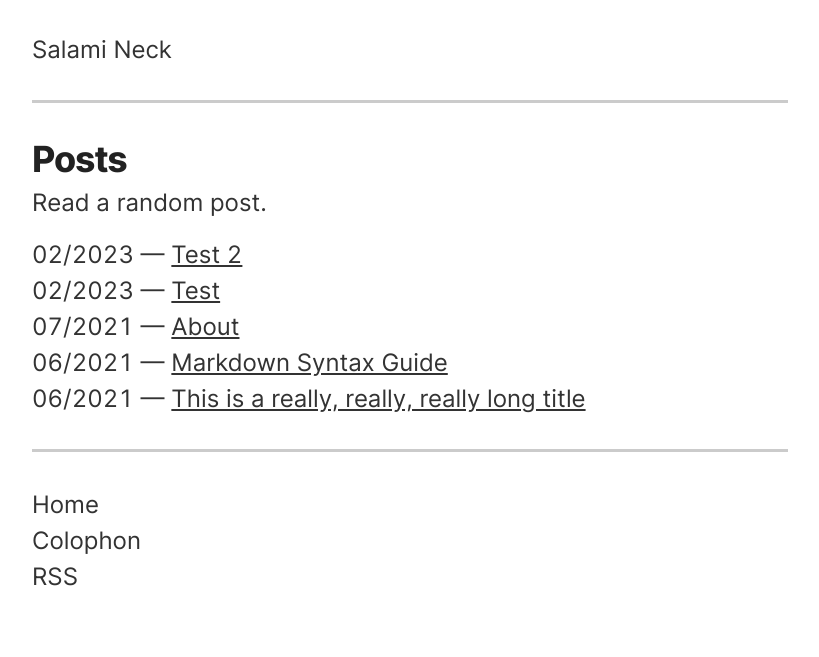
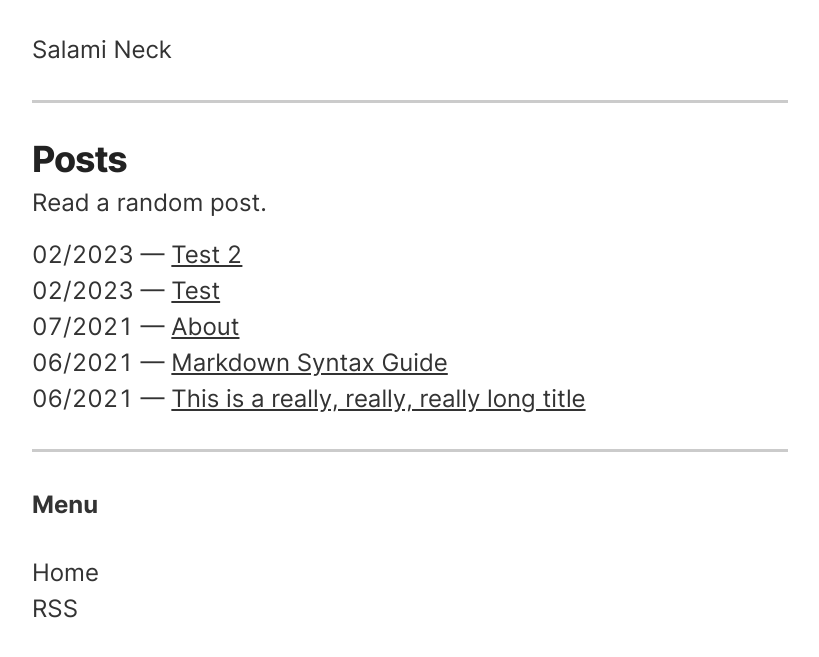
Before and after one commit to ajpwalser/ajpwalser.github.io, a Jekyll site: the page built from index.html, in a window 1280 px wide. Shown: the top 657 px of the page, without its empty margins (230-1049 px from the left). Built offline with Jekyll 4.4.1, drawn with Linux system fonts in a browser that asks for light colours.

Commit message:
Update index.html

```diff
--- a/index.html
+++ b/index.html
@@ -17,9 +17,9 @@ description:
 <footer>
 <p class="footer">
   <nav>
+    <h4>Menu</h4>
     <ul id="menu">
         <li><a href="/">Home</a></li>
-        <li><a href="/colophon">Colophon</a></li>
         <li><a href="/atom.xml">RSS</a></li>
     </ul>
   </nav>
```
